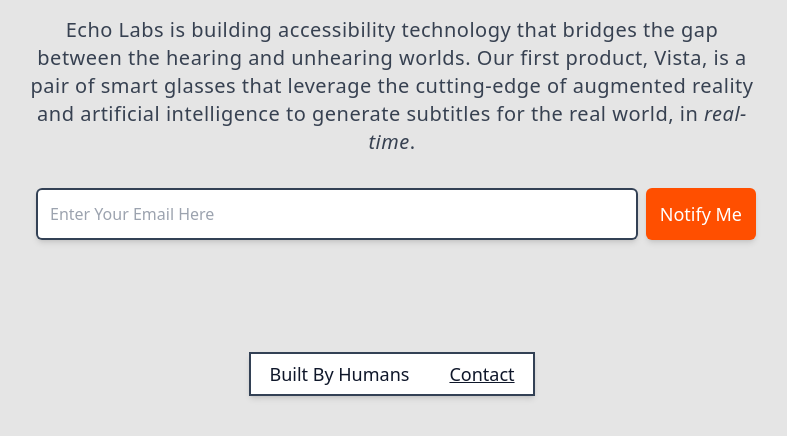
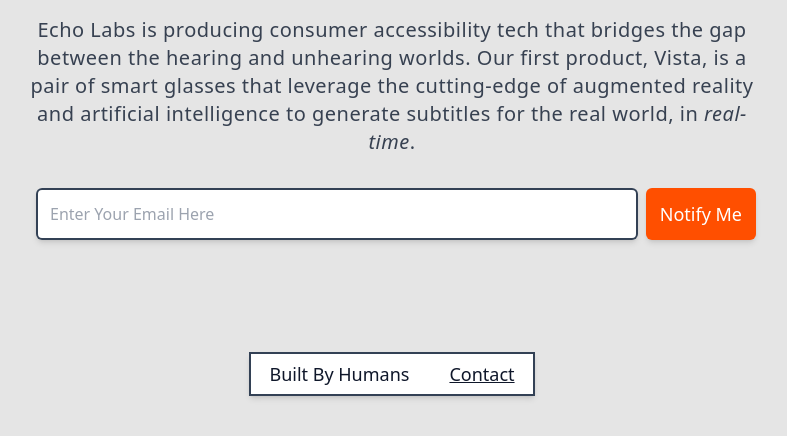
Before and after one commit to EdwardIPAguilar/echoweb, a website: page index.html in a window 1280 px wide. Shown: the part 364-800 px from the top of the page, without its empty margins (248-1035 px from the left). Drawn offline with nearby package versions, Linux system fonts and the light colour scheme.

Commit message:
Update index.html

```diff
--- a/index.html
+++ b/index.html
@@ -36,7 +36,7 @@
                     <span class="font-serif text-5xl sm:text-5xl md:text-7xl lg:text-7xl xl:text-7xl tracking-tight text-black">Unleashing Voices.</span>
                 </div>
                 <div class="text-center">
-                    <span class="leading-8 text-lg sm:text-lg lg:text-xl font-light tracking-wide text-gray-700">Echo Labs is building accessibility technology that bridges the gap between the hearing and unhearing worlds. Our first product, Vista, is a pair of smart glasses that leverage the cutting-edge of augmented reality and artificial intelligence to generate subtitles for the real world, in <i>real-time</i>.
+                    <span class="leading-8 text-lg sm:text-lg lg:text-xl font-light tracking-wide text-gray-700">Echo Labs is producing consumer accessibility tech that bridges the gap between the hearing and unhearing worlds. Our first product, Vista, is a pair of smart glasses that leverage the cutting-edge of augmented reality and artificial intelligence to generate subtitles for the real world, in <i>real-time</i>.
                     </span>
                 </div>
                 <div class="space-x-2 flex flex-row">
```
